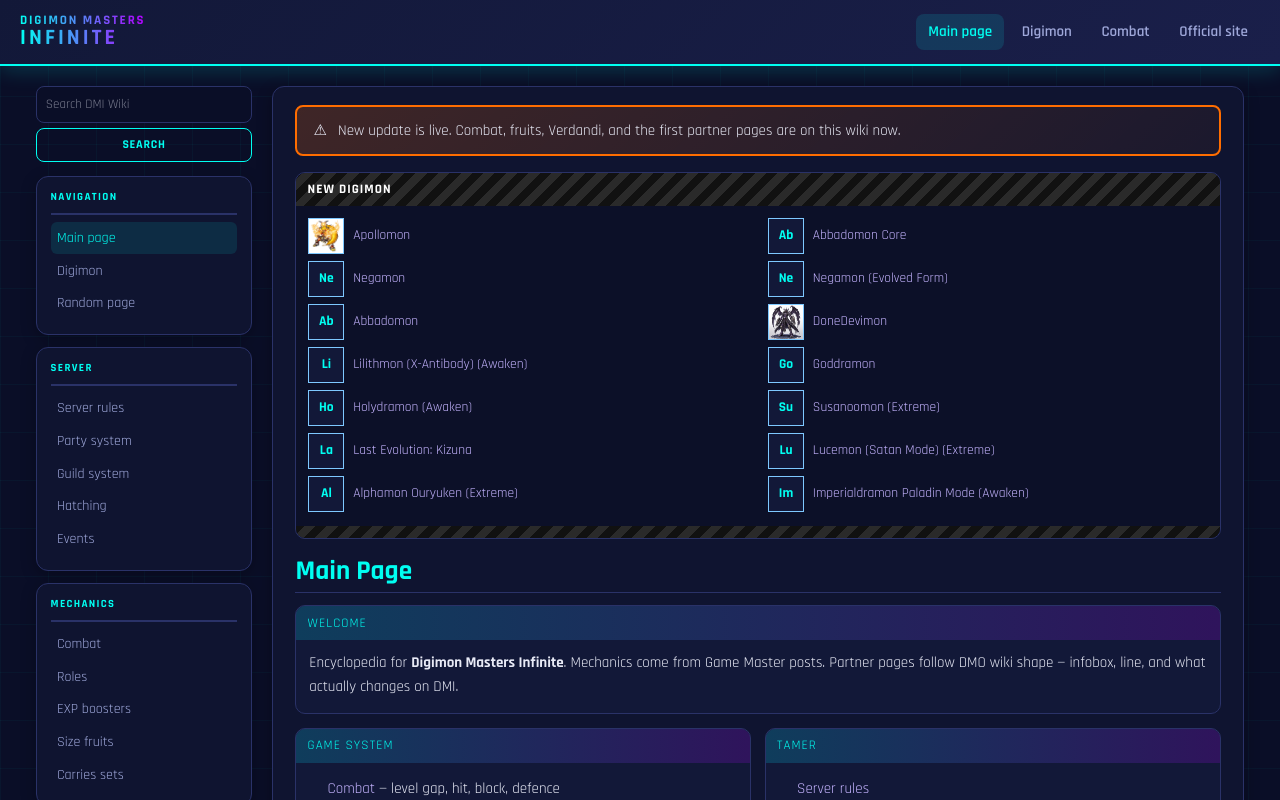
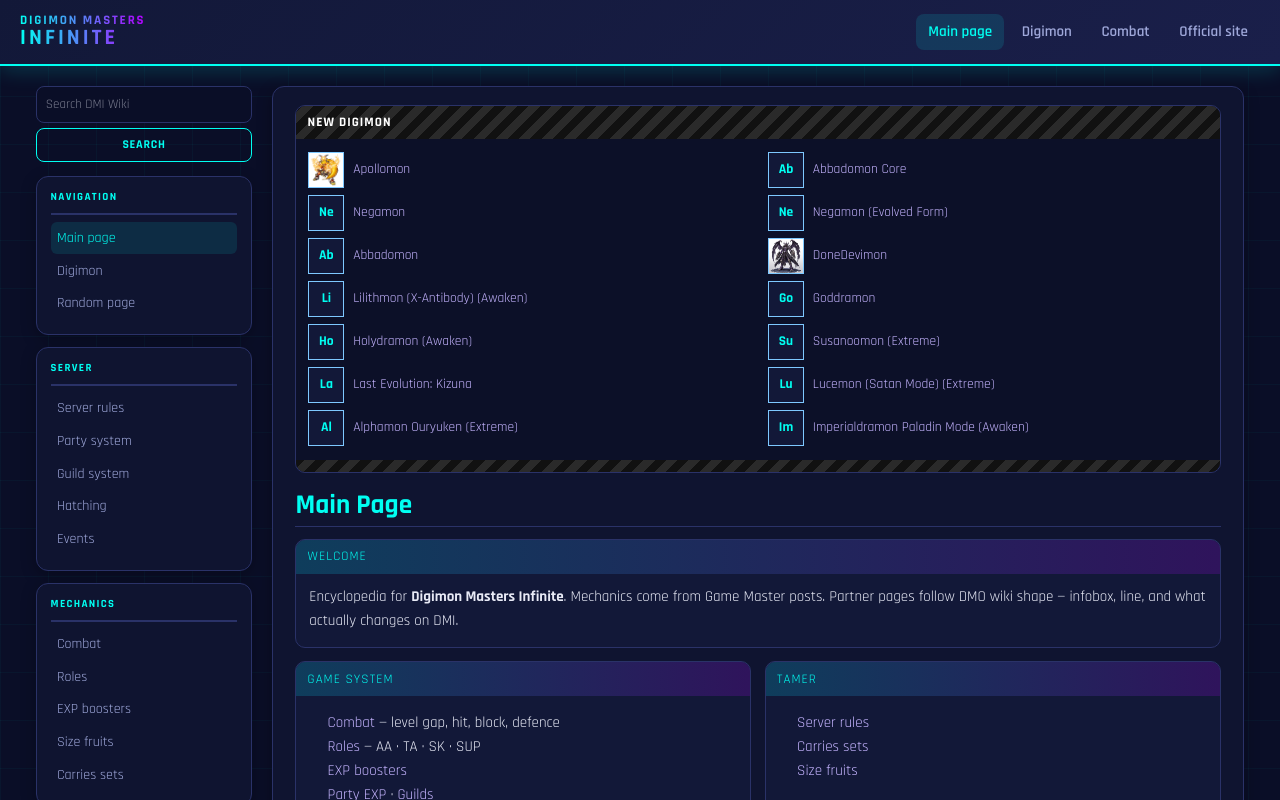
Before and after one commit to Eldonz0/dmi-wiki, a Next.js app: page / in a window 1280 px wide. Shown: the top 800 px of the page. Built offline with nearby package versions, Linux system fonts and the light colour scheme.

Commit message:
Remove the Main Page update notice banner
Co-authored-by: seldakkak96 <seldakkak96@gmail.com>

```diff
--- a/src/app/page.tsx
+++ b/src/app/page.tsx
@@ -8,14 +8,6 @@ export default function HomePage() {
 
   return (
     <article className="mw-article">
-      <div className="notice">
-        <span aria-hidden>⚠</span>
-        <p>
-          New update is live. Combat, fruits, Verdandi, and the first partner
-          pages are on this wiki now.
-        </p>
-      </div>
-
       <section className="newPack">
         <div className="newBar">New Digimon</div>
         <div className="newGrid">
```
